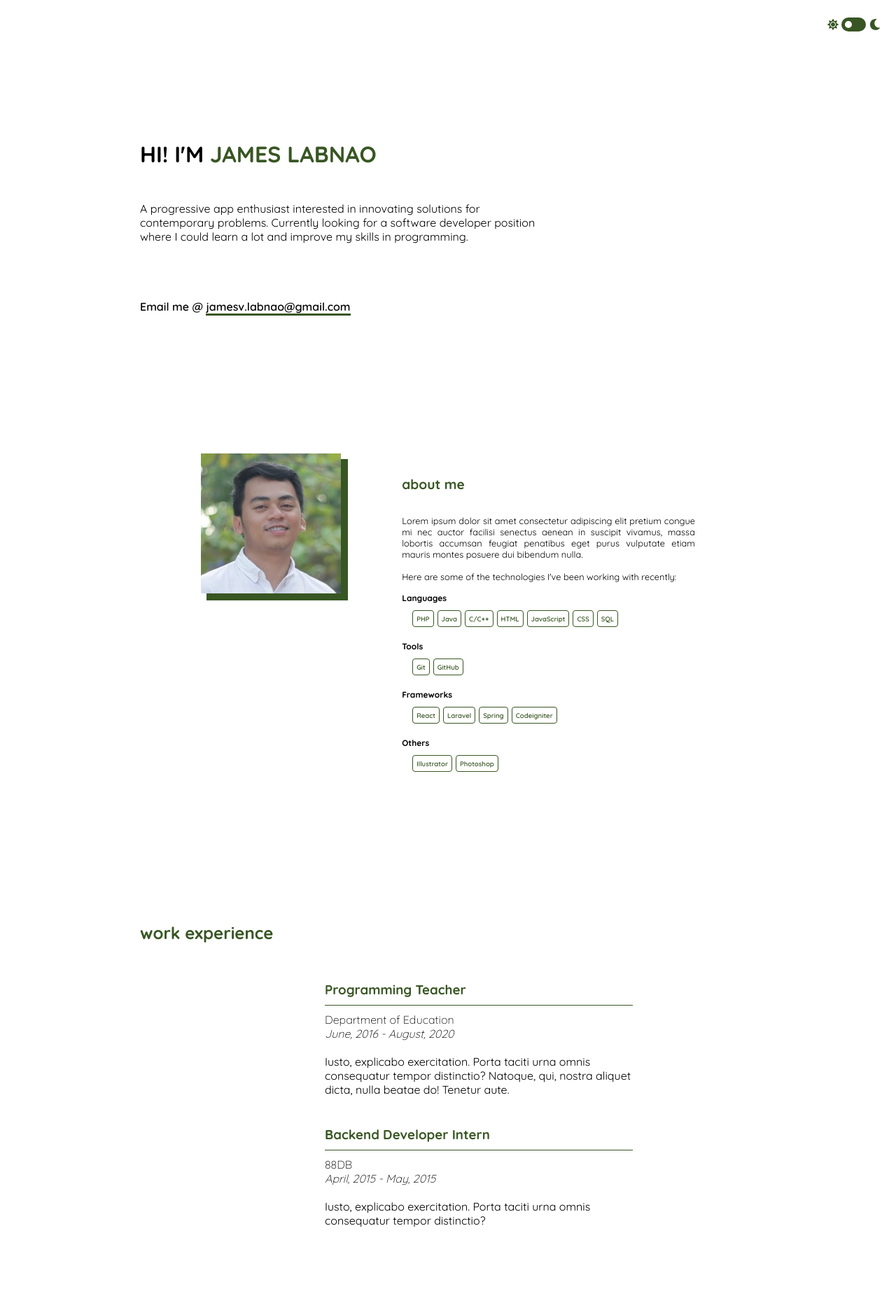
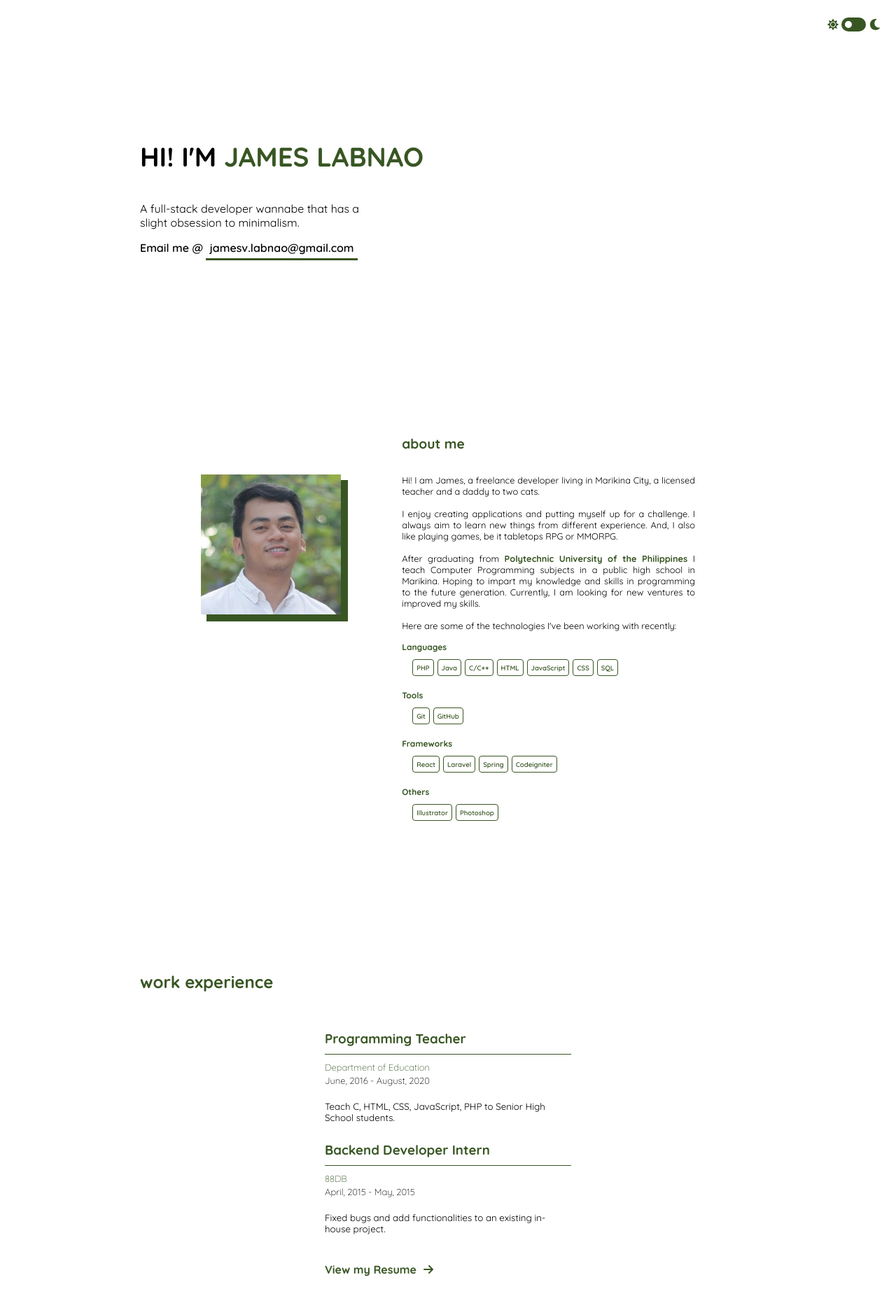
Before and after one commit to cleverbot026/portfolio-v1, a React (Create React App) app: page / in a window 1280 px wide. Shown: the top 1862 px of the page at 70% size. Built offline with nearby package versions, Linux system fonts and the light colour scheme.

Commit message:
fixed content added resume

```diff
--- a/public/index.html
+++ b/public/index.html
@@ -2,14 +2,14 @@
 <html lang="en">
   <head>
     <meta charset="utf-8" />
-    <link rel="icon" href="%PUBLIC_URL%/favicon.ico" />
+<!--    <link rel="icon" href="%PUBLIC_URL%/favicon.ico" />-->
     <meta name="viewport" content="width=device-width, initial-scale=1" />
 <!--    <meta name="theme-color" content="#000000" />-->
     <meta
       name="description"
       content="Web site created using create-react-app"
     />
-    <link rel="apple-touch-icon" href="%PUBLIC_URL%/logo192.png" />
+<!--    <link rel="apple-touch-icon" href="%PUBLIC_URL%/logo192.png" />-->
     <!--
       manifest.json provides metadata used when your web app is installed on a
       user's mobile device or desktop. See https://developers.google.com/web/fundamentals/web-app-manifest/
@@ -24,7 +24,8 @@
       work correctly both with client-side routing and a non-root public URL.
       Learn how to configure a non-root public URL by running `npm run build`.
     -->
-    <title>Portfolio | James Labnao</title>
+    <script src="https://kit.fontawesome.com/568067f46e.js" crossorigin="anonymous"></script>
+    <title>James Labnao | Software Developer </title>
   </head>
   <body>
     <noscript>You need to enable JavaScript to run this app.</noscript>
--- a/src/App.css
+++ b/src/App.css
@@ -1,4 +1,5 @@
 @import url('https://fonts.googleapis.com/css2?family=Quicksand:wght@300;400;500;515;600;700&display=swap');
+/*@import url('https://fonts.googleapis.com/css2?family=Roboto:ital,wght@0,300;0,400;0,500;0,700;0,900;1,100;1,300;1,400;1,500;1,700;1,900&display=swap');*/
 
 :root {
     --accent-color: #385623;
@@ -18,7 +19,7 @@
     --sub-title: .75rem;
 }
 
-* {
+*, *::before, *::after {
     margin: 0;
     padding: 0;
     box-sizing: border-box;
@@ -45,7 +46,12 @@ body::-webkit-scrollbar-thumb{
   background: var(--bg-color);
 }
 
+b,h2,h3,h4,h5,h6 {
+    color: var(--accent-color);
+}
+
 .main {
+    /*font-family: 'Roboto', sans-serif;*/
     font-family: 'Quicksand', sans-serif;
     background-color: var(--bg-color);
     color: var(--text-color);
@@ -59,7 +65,6 @@ body::-webkit-scrollbar-thumb{
     flex-direction: column;
     align-items: center;
     transition: all 0.5s ease-in-out;
-    z-index: 2;
     scroll-behavior: smooth;
 
 }
@@ -205,7 +210,7 @@ header .logo {
     display: flex;
     flex-direction: column;
     justify-content: space-evenly;
-    align-content: flex-start;
+    align-content: center;
     width: 100%;
     padding: 100px;
     text-align: left;
@@ -214,7 +219,8 @@ header .logo {
 
 .greet-title {
     text-transform: uppercase;
-    padding-bottom: 2rem;
+    padding-bottom: 1.5rem;
+    font-size: 1.2rem;
 }
 
 .greet-title h1 {
@@ -227,12 +233,13 @@ header .logo {
 
 .greet-body {
     text-transform: full-width;
-    max-width: 60ch;
+    max-width: 35ch;
+    padding-bottom: 3%;
 }
 
 .greet-body span {
     display: inline-block;
-    padding-top: 5rem;
+    padding-top: 1rem;
     font-weight: 600;
 }
 
@@ -241,8 +248,13 @@ header .logo {
     text-decoration: none;
     color: var(--text-color);
     border-bottom: 3px solid var(--accent-color);
+    padding: 5px;
 }
-
+.greet-body span a:hover  {
+    background-color: var(--accent-color);
+    transition: all 0.3s ease;
+    color: white;
+}
 /* About */
 .container-about {
     width: 100%;
@@ -276,16 +288,33 @@ header .logo {
 }
 
 .about-icon {
-    /*position: relative;*/
-    /*right: -700px;*/
-    /*top: -425px;*/
-    /*border-radius: 50%;*/
+
     height: 200px;
     width: 200px;
+    margin-top: 10%;
     box-shadow: 9px 9px 0 1px var(--accent-color);
     -webkit-box-shadow: 9px 9px 0 1px var(--accent-color);
     -moz-box-shadow: 9px 9px 0 1px var(--accent-color);
 }
+
+/*.about-icon::before {*/
+/*    content:'';*/
+/*    position: absolute;*/
+/*    left: 300px;*/
+/*    height: 300px;*/
+/*    width: 30px;*/
+/*    border: solid var(--accent-color);*/
+/*    background: transparent;*/
+/*    transform: rotate(0deg) translate(-75%, 50%);*/
+/*    transition: transform 300ms ease-in-out;*/
+/*}*/
+
+/*.about-icon:hover::before {*/
+
+/*    opacity: 0;*/
+/*    transition: opacity .2s ease ;*/
+
+/*}*/
 
 .skills div {
     display: block;
@@ -339,8 +368,8 @@ header .logo {
 
 .works {
 
-    max-width: 50%;
-    padding-bottom: 2rem;
+    max-width: 40%;
+    padding-bottom: 1rem;
     position: relative;
     left: 30%;
     transition: 0.6s ease-in;
@@ -356,16 +385,19 @@ header .logo {
 
 .company {
     font-weight: lighter;
+    font-size: small;
     padding-top: 10px;
 }
 
 .date {
     font-weight: lighter;
-    font-style: italic;
+    font-size: small;
 }
 
 .desc {
     padding-top: 20px;
+    font-size: smaller;
+    max-width: 40ch;
 }
 
 .container-contact {
@@ -376,10 +408,48 @@ header .logo {
     place-items: center;
 }
 
+.icon {
+    color: var(--accent-color);
+    cursor: pointer;
+    text-decoration: none;
+    padding-top: 5rem;
+    font-weight: bold;
+}
+
+
+.icon::after {
+    display: inline-block;
+    margin-left: 10px;
+    font-style: normal;
+    font-variant: normal;
+    text-rendering: auto;
+    -webkit-font-smoothing: antialiased;
+}
+
+.arrow::after{
+    font-family: "Font Awesome 5 Free"; font-weight: 900; content: "\f061";
+
+}
+
+.arrow:hover::after {
+    margin-left: 15px;
+    transition: all .2s ease-in-out;
+}
+
+.resume {
+
+    max-width: 40%;
+    padding-top: 1.5rem;
+    position: relative;
+    left: 30%;
+    transition: 0.6s ease-in;
+
+}
+
 .email {
 
     color: var(--accent-color);
-    padding: 15px;
+    padding: 13px;
     text-decoration: none;
     border: 3px solid var(--accent-color);
     text-align: center;
@@ -473,6 +543,11 @@ header .logo {
         max-width: 50ch;
     }
 
+    .greet-body span {
+        align-items: flex-end;
+        margin-top: 70%;
+    }
+
     .container-about {
         padding: 120px 30px;
         display: flex;
@@ -512,7 +587,7 @@ header .logo {
         position: relative;
         left: 0;
         color: var(--accent-color);
-        font-size: 2.3rem;
+        font-size: 2rem;
         padding-bottom: 10%;
 
     }
@@ -568,6 +643,36 @@ header .logo {
     .footer svg:hover {
         color: var(--accent-color);
         transition: .2s ease-in-out;
+    }
+
+
+    .icon::after {
+        display: inline-block;
+        margin-left: 10px;
+        font-style: normal;
+        font-variant: normal;
+        text-rendering: auto;
+        -webkit-font-smoothing: antialiased;
+    }
+
+    .arrow::after{
+        font-family: "Font Awesome 5 Free"; font-weight: 900; content: "\f061";
+
+    }
+
+    .arrow:hover::after {
+        margin-left: 15px;
+        transition: all .2s ease-in-out;
+    }
+
+    .resume {
+
+        max-width: 50%;
+        padding-top: 1.5rem;
+        position: relative;
+        left: 30%;
+        transition: 0.6s ease-in;
+
     }
 }
 
--- a/src/App.js
+++ b/src/App.js
@@ -1,8 +1,9 @@
 import React, {useEffect, useState} from 'react';
 import './App.css';
-import img from './assets/pic_square.jpg'
+import img from './assets/pic_square.jpg';
+import resume from './assets/resume_labnao.pdf';
 import {motion} from 'framer-motion';
-import { faSun, faMoon } from '@fortawesome/free-solid-svg-icons';
+import { faSun, faMoon, faArrowRight } from '@fortawesome/free-solid-svg-icons';
 import {FontAwesomeIcon} from "@fortawesome/react-fontawesome";
 import {faFacebookF, faGithubAlt, faInstagram, faLinkedinIn, faTwitter} from "@fortawesome/free-brands-svg-icons";
 
@@ -52,14 +53,12 @@ const spring = {
 
 function Greet(){
     return(
-        <motion.div className={'container'} initial={{ opacity:0, y:50}} animate={{opacity:1, y:0 }} transition={{ease: "easeOut", duration: 0.5}}>
+        <motion.div className={'container'}>
             <div className={'greet-title'}>
                 <h1>Hi! I'm <span>James Labnao</span></h1>
             </div>
             <div className={'greet-body'}>
-                <p >A progressive app enthusiast interested in innovating solutions for contemporary problems.
-                    Currently looking for a software developer position where I could learn a lot and improve
-                    my skills in programming. </p>
+                <p >A full-stack developer wannabe that has a slight obsession to minimalism.</p>
                 <span>Email me @ <a href={'mailto:jamesv.labnao@gmail.com'}>jamesv.labnao@gmail.com</a></span>
             </div>
         </motion.div>
@@ -75,7 +74,7 @@ function AboutMe(){
     React.useEffect(() => {
         function handleScroll() {
             const yPos = window.scrollY;
-            const isScrollingUp = (yPos >= 469 && yPos <= 750) ? true : false;
+            const isScrollingUp = (yPos >= 450 && yPos <= 750) ? true : false;
             setShouldShow(isScrollingUp);
             setLastYpos(yPos);
             console.log(yPos);
@@ -90,16 +89,21 @@ function AboutMe(){
         <motion.div className={'container-about'}
                     animate={shouldShow && {opacity: 1, y: 0}}
                     initial={{opacity: 0, y:100}}
-                    transition={{ease: "easeOut", duration: 0.5}}>
+                    transition={{ease: "easeOut", duration: 1}}>
 
             <img className={'about-icon'} src={img} alt=""/>
             <div className={'about-body'}>
                 <h2 className={"about-title"}>about me</h2>
-                <p>Lorem ipsum dolor sit amet consectetur adipiscing elit pretium congue mi nec auctor facilisi senectus
-                    aenean in suscipit vivamus, massa lobortis accumsan feugiat penatibus eget purus vulputate etiam
-                    mauris montes posuere dui bibendum nulla.
-                    <br/>
-                    <br/>
+                <p>Hi! I am James, a freelance developer living in Marikina City, a licensed teacher and a daddy to
+                    two cats. <br/><br/>
+                    I enjoy creating applications and putting myself up for a challenge. I always aim to learn new things
+                    from different experience. And, I also like playing games, be it tabletops RPG or MMORPG.
+                    <br/><br/>
+                    After graduating from <b>Polytechnic University of the Philippines</b> I teach Computer Programming
+                    subjects in a public high school in Marikina. Hoping to impart my knowledge
+                    and skills in programming to the future generation. Currently, I am looking for new
+                    ventures to improved my skills.
+                    <br/><br/>
                     Here are some of the technologies I've been working with recently:
                 </p>
                 <div className={'skills'}>
@@ -171,18 +175,14 @@ function Work() {
             position: 'Programming Teacher',
             startDate: 'June, 2016',
             endDate: 'August, 2020',
-            description: 'Iusto, explicabo exercitation. Porta taciti urna omnis consequatur tempor distinctio? Natoque, qui, nostra aliquet dicta, nulla beatae do! Tenetur aute.',
-            isActive: false,
-            standby: 'menu-02'
+            description: 'Teach C, HTML, CSS, JavaScript, PHP to Senior High School students.'
         },{
             id: 2,
             company: '88DB',
             position: 'Backend Developer Intern',
             startDate: 'April, 2015',
             endDate: 'May, 2015',
-            description: 'Iusto, explicabo exercitation. Porta taciti urna omnis consequatur tempor distinctio? ',
-            isActive: true,
-            standby: 'menu-01'
+            description: 'Fixed bugs and add functionalities to an existing in-house project.'
         }];
 
     const workList = workInfo.map(info =>
@@ -202,6 +202,9 @@ function Work() {
             <>
                 {workList}
             </>
+            <div className={'resume'}>
+                <a className={'icon arrow'} href={resume} target={'_blank'}>View my Resume</a>
+            </div>
         </motion.div>
     )
 
```
Also changed, not shown: 1 other file (tests, documents, lock files or other folders).
